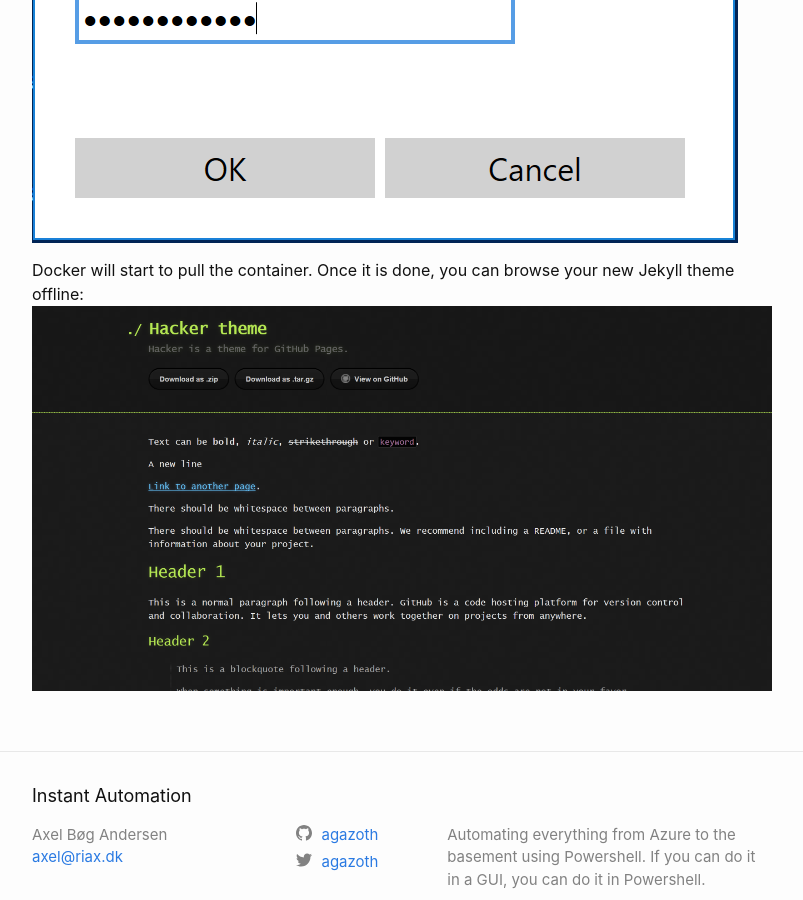
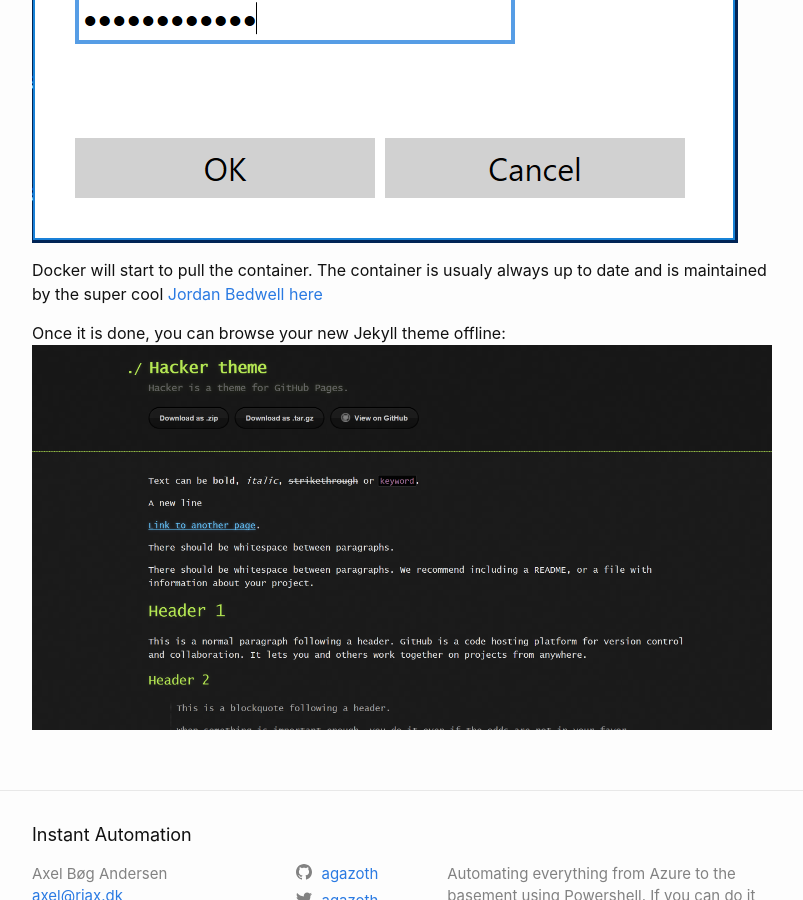
Before and after one commit to Agazoth/agazoth.github.io, a Jekyll site: the page built from _posts/2018-04-29-jekyll-on-docker-for-windows.md, in a window 1280 px wide and 900 px high, scrolled down 3401 px. Shown: the whole window, without its empty margins (238-1041 px from the left). Built offline with Jekyll 4.4.1, drawn with Linux system fonts in a browser that asks for light colours.

Commit message:
referenced Jordan

```diff
--- a/_posts/2018-04-29-jekyll-on-docker-for-windows.md
+++ b/_posts/2018-04-29-jekyll-on-docker-for-windows.md
@@ -43,5 +43,7 @@ Docker will ask you to share the drive referenced in the command:
 Give it your credentials:
 ![dockersharecredentials]({{ site.url }}/images/dockersharecredential.png)
 
-Docker will start to pull the container. Once it is done, you can browse your new Jekyll theme offline:
+Docker will start to pull the container. The container is usualy always up to date and is maintained by the super cool  [Jordan Bedwell](https://twitter.com/envygeeks) [here](https://github.com/envygeeks/jekyll-docker)
+
+Once it is done, you can browse your new Jekyll theme offline:
 ![hackerlocal]({{ site.url }}/images/hackerlocal.png)
```
